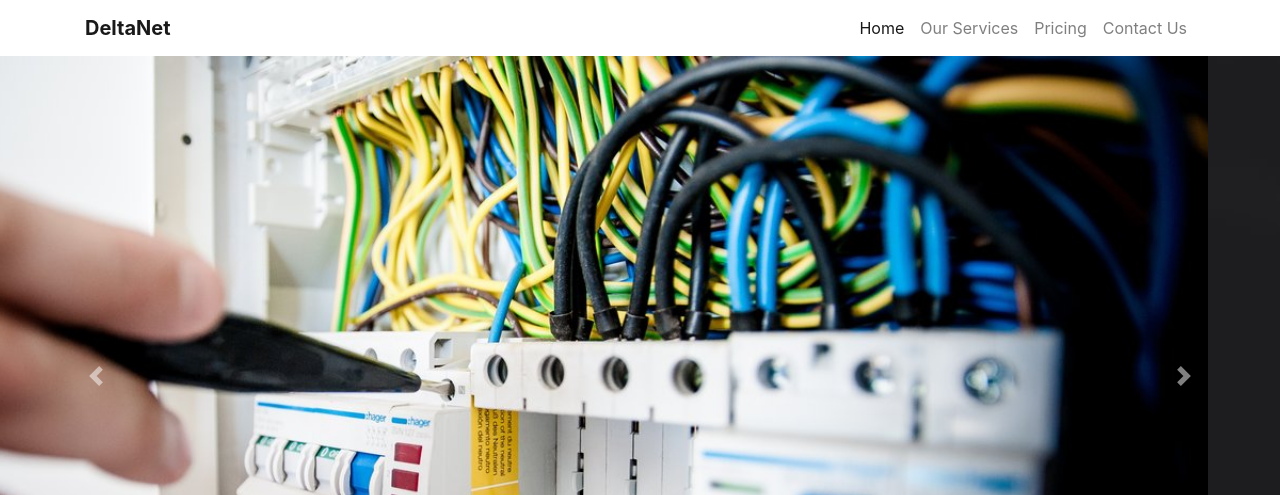
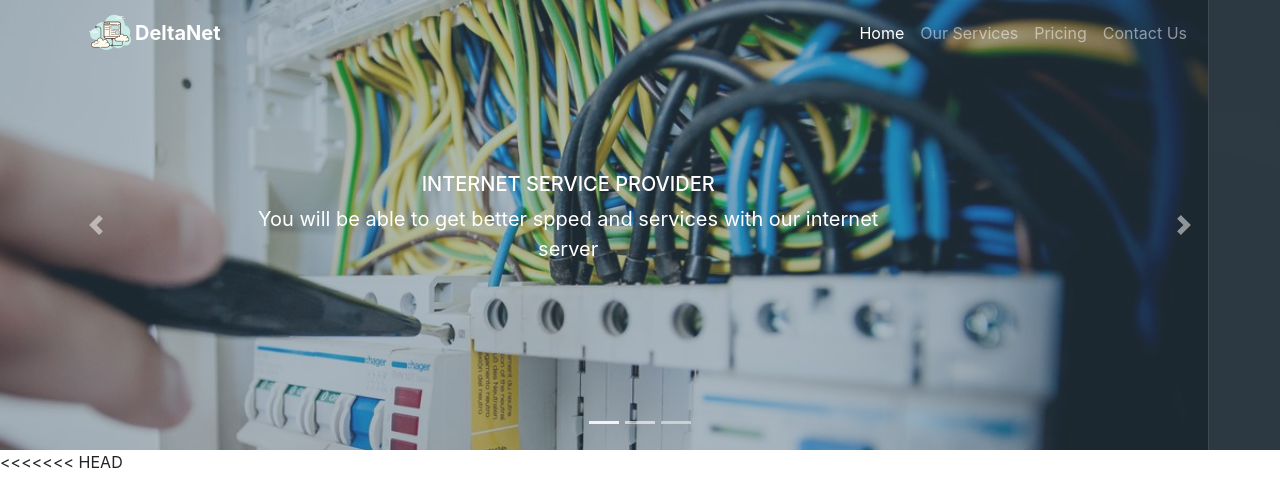
Before and after one commit to farzanasultanasoha/bootstrap_project-LEDP-, a plain HTML site: page index.html in a window 1280 px wide. Shown: the top 495 px of the page. Drawn offline with nearby package versions, Linux system fonts and the light colour scheme.

Commit message:
Revert "Revert "Merge branch 'master' of https://github.com/farzanasultanasoha/bootstrap_project-LEDP-""
This reverts commit a48e787cd2df75bc1d5dd6ae57e0ff445ba6b78b.

```diff
--- a/assets/css/style.css
+++ b/assets/css/style.css
@@ -3,6 +3,7 @@
   padding: 0;
   scroll-behavior: smooth;
 }
+<<<<<<< HEAD
 .bg-img{
   background: linear-gradient(rgba(0,0,0,.2), rgba(0,0,0,.2)) , url('../images/bg.jpg');
   background-repeat: no-repeat;
@@ -32,3 +33,42 @@
   background-size: cover;
   background-attachment: fixed;
 }
+=======
+
+/*header-section*/
+		.nav-title {
+		    background-color: #17171785;/*background color of navbar*/
+		}
+		.carousel-item{
+			height: 450px;
+		}
+
+        /*overlay color for navigation menu*/
+		.dark:after{
+			content:"";
+			display: block;
+			position: absolute;
+			top: 0;
+			bottom: 0;
+			left: 0;
+			right: 0;
+			background-color: #415d70b8;
+			opacity: 0.6;
+
+		}
+		.carousel-caption{
+			margin-bottom: 130px;
+		}
+
+        .carousel-caption h5{
+			text-transform: uppercase;
+		}
+
+        .carousel-caption p{
+			font-size: 20px;
+		}
+
+
+
+
+>>>>>>> ee6331f17690a687be0edacc41ee1e3e81f9d8cb
--- a/index.html
+++ b/index.html
@@ -3,6 +3,9 @@
 
   <head>
     <meta charset="UTF-8">
+    <meta name="description" content="Free Web tutorials">
+    <meta name="keywords" content="HTML, CSS, JavaScript">
+    <meta name="author" content="John Doe">
     <meta name="viewport" content="width=device-width, initial-scale=1.0">
     <title>DeltaNet | Your Trusted ISP Service</title>
     <link rel="shortcut icon" href="assets/icons/favicon.png">
@@ -18,9 +21,15 @@
   <body>
     <!-- Main Navigation Menu -->
     <header id="header-section">
+      <div class="color-overlay"></div>
       <!-- Navbar -->
-      <nav class="navbar navbar-light navbar-expand-md bg-white navigation-clean">
-        <div class="container"><a class="navbar-brand" href="#"><strong>DeltaNet</strong></a><button data-toggle="collapse" class="navbar-toggler" data-target="#navcol-1"><span class="sr-only">Toggle navigation</span><span class="navbar-toggler-icon"></span></button>
+      <nav class="navbar navbar-dark navbar-expand-md navigation-clean fixed-top nav-title">
+
+
+            <div class="container">
+              <img src="assets/icons/favicon.png" height="50px">
+              <a class="navbar-brand" href="#"><strong>DeltaNet</strong></a>
+              <button data-toggle="collapse" class="navbar-toggler" data-target="#navcol-1"><span class="sr-only">Toggle navigation</span><span class="navbar-toggler-icon"></span></button>
                 <div class="collapse navbar-collapse"
                     id="navcol-1">
                     <ul class="nav navbar-nav ml-auto">
@@ -31,13 +40,32 @@
                     </ul>
                 </div>
             </div>
+
       </nav>
       <!-- Carousel Slider -->
       <div class="carousel slide" data-ride="carousel" id="carousel-1">
           <div class="carousel-inner" role="listbox">
-              <div class="carousel-item active"><img class="w-100 d-block" src="assets/images/carousel%20img-1.jpg" alt="Slide Image"></div>
-              <div class="carousel-item"><img class="w-100 d-block" src="assets/images/carousel%20img-2.jpg" alt="Slide Image"></div>
-              <div class="carousel-item"><img class="w-100 d-block" src="assets/images/carousel%20img-3.jpg" alt="Slide Image"></div>
+              <div class="carousel-item dark active">
+                <img class="w-100 d-block" src="assets/images/carousel%20img-1.jpg" alt="Slide Image">
+                <div class="carousel-caption d-none d-md-block w-50 ml-auto mr-auto">
+                  <h5>Internet Service Provider</h5>
+                  <p>You will be able to get better spped and services with our internet server</p>
+                </div>
+              </div>
+              <div class="carousel-item dark">
+                <img class="w-100 d-block" src="assets/images/carousel%20img-2.jpg" alt="Slide Image">
+                <div class="carousel-caption d-none d-md-block w-50 ml-auto mr-auto">
+                  <h5>Internet Service Provider</h5>
+                  <p>You will be able to get better spped and services with our internet server</p>
+                </div>
+              </div>
+              <div class="carousel-item dark">
+                <img class="w-100 d-block" src="assets/images/carousel%20img-3.jpg" alt="Slide Image">
+                <div class="carousel-caption d-none d-md-block w-50 ml-auto mr-auto">
+                  <h5>Internet Service Provider</h5>
+                  <p>You will be able to get better spped and services with our internet server</p>
+                </div>
+              </div>
           </div>
           <div><a class="carousel-control-prev" href="#carousel-1" role="button" data-slide="prev"><span class="carousel-control-prev-icon"></span><span class="sr-only">Previous</span></a><a class="carousel-control-next" href="#carousel-1" role="button" data-slide="next"><span class="carousel-control-next-icon"></span><span class="sr-only">Next</span></a></div>
           <ol
@@ -50,6 +78,7 @@
     </header>
 
 
+<<<<<<< HEAD
     <section id="ourServices">
 
 
@@ -250,6 +279,12 @@
 
     <!-- fontawesome kit -->
     <script src="https://kit.fontawesome.com/4895f889c5.js" crossorigin="anonymous"></script>
+=======
+    <section id="ourServices"></section>
+    <section id="pricing-section"></section>
+    <section id="client-reviews"></section>
+    <section id="contactUs"></section>
+>>>>>>> ee6331f17690a687be0edacc41ee1e3e81f9d8cb
 
     <!-- Bootstrap JS -->
     <script src="https://code.jquery.com/jquery-3.5.1.slim.min.js" integrity="sha384-DfXdz2htPH0lsSSs5nCTpuj/zy4C+OGpamoFVy38MVBnE+IbbVYUew+OrCXaRkfj" crossorigin="anonymous"></script>
```
Lines whose indentation alone changed are shown as unchanged.
